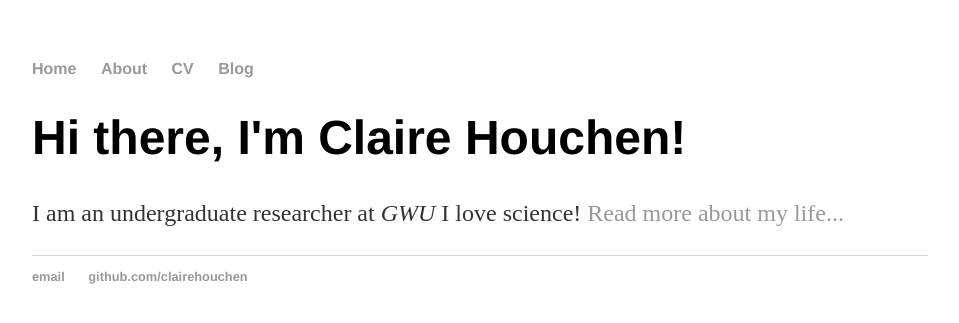
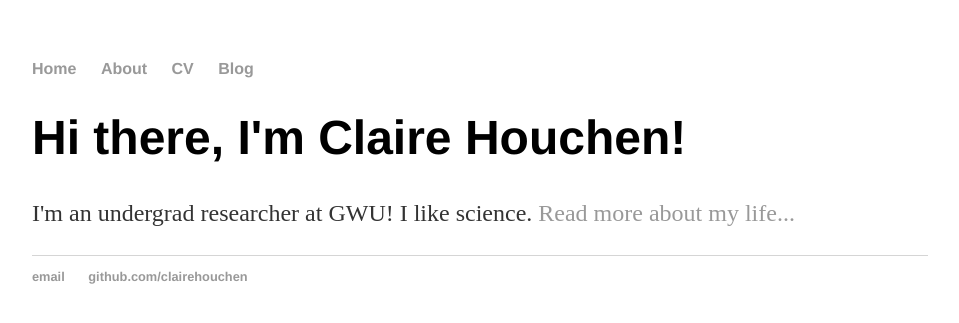
Before and after one commit to clairehouchen/clairehouchen.github.io, a Jekyll site: the page built from index.html, in a window 1280 px wide. Shown: the top 323 px of the page, without its empty margins (160-1119 px from the left). Built offline with Jekyll 4.4.1, drawn with Linux system fonts in a browser that asks for light colours.

Commit message:
Update index.html
update contents

```diff
--- a/index.html
+++ b/index.html
@@ -1,30 +1,8 @@
-<!DOCTYPE html>
-<html>
-	<head>
-		<title>Claire Houchen, Scientist-in-Training</title>
-		<!-- link to main stylesheet -->
-		<link rel="stylesheet" type="text/css" href="/css/main.css">
-	</head>
-	<body>
-		<nav>
-    		<ul>
-        		<li><a href="/">Home</a></li>
-	        	<li><a href="/about">About</a></li>
-        		<li><a href="/cv">CV</a></li>
-        		<li><a href="/blog">Blog</a></li>
-    		</ul>
-		</nav>
-		<div class="container">
-    		<div class="blurb">
-        		<h1>Hi there, I'm Claire Houchen!</h1>
-				<p>I am an undergraduate researcher at <em>GWU</em> I love science! <a href="/about">Read more about my life...</a></p>
-    		</div><!-- /.blurb -->
-		</div><!-- /.container -->
-		<footer>
-    		<ul>
-        		<li><a href="mailto:houchenc35@gmail.com">email</a></li>
-        		<li><a href="https://github.com/clairehouchen">github.com/clairehouchen</a></li>
-			</ul>
-		</footer>
-	</body>
-</html>
+---
+layout: default
+title: Claire Houchen, Scientist-in-Training
+---
+<div class="blurb">
+	<h1>Hi there, I'm Claire Houchen!</h1>
+	<p>I'm an undergrad researcher at GWU! I like science. <a href="/about">Read more about my life...</a></p>
+</div><!-- /.blurb -->
```
